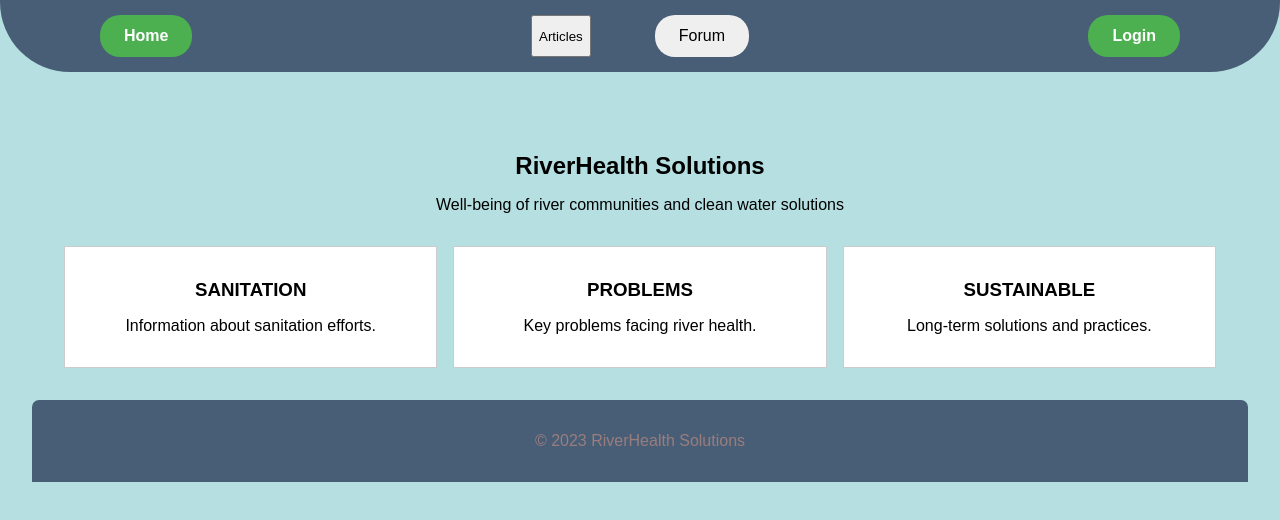
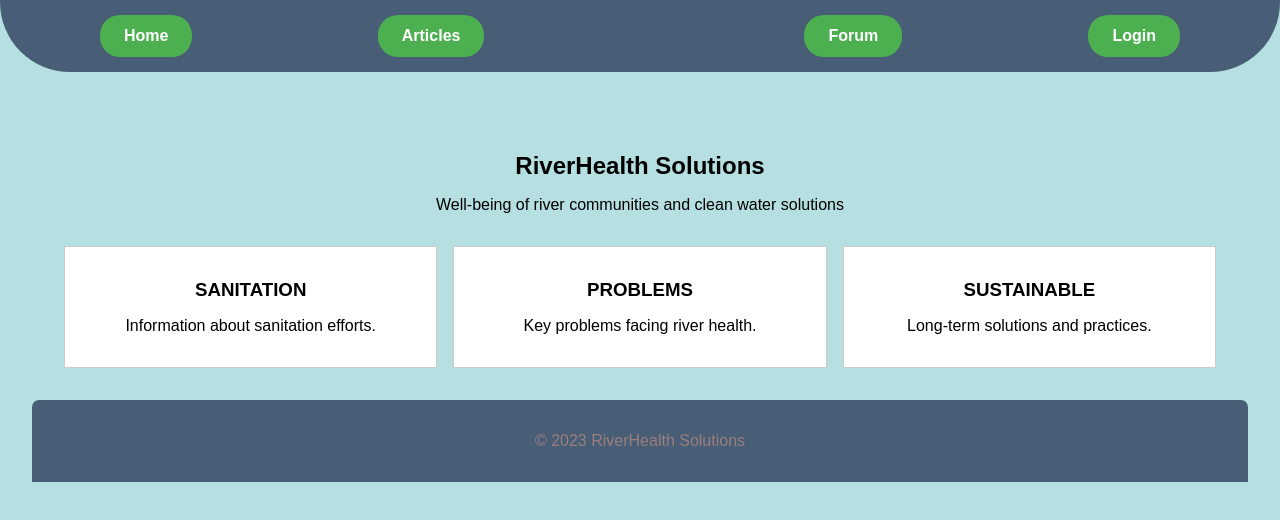
Before and after one commit to PlaceholderOrgan/TPP-foundation, a React (Create React App) app: page / in a window 1280 px wide. Shown: the top 520 px of the page. Built offline with nearby package versions, Linux system fonts and the light colour scheme.

Commit message:
Make the buttons

```diff
--- a/src/styles/styles.css
+++ b/src/styles/styles.css
@@ -61,7 +61,7 @@ img {
 /* Styling for navigation buttons container */
 .nav-buttons {
   display: flex;
-  gap: 4rem;
+  gap: 20rem;
   justify-content: center;
 }
 
@@ -82,16 +82,33 @@ img {
   color: #fff;
 }
 
-.btn-forum{
+.btn-forum {
   border: none;
   padding: 0.75rem 1.5rem;
   cursor: pointer;
   outline: none;
   border-radius: 20px;
   font-size: medium;
+  font-weight: bold;
+  transition: transform 0.2s, background-color 0.2s;
+  background-color: #4caf50;
+  color: #fff;
 }
 
-.btn-login{
+.btn-articles {
+  border: none;
+  padding: 0.75rem 1.5rem;
+  cursor: pointer;
+  outline: none;
+  border-radius: 20px;
+  font-size: medium;
+  font-weight: bold;
+  transition: transform 0.2s, background-color 0.2s;
+  background-color: #4caf50;
+  color: #fff;
+}
+
+.btn-login {
   position: absolute;
   right: 100px;
   top: 15px;
@@ -107,7 +124,7 @@ img {
   color: #fff;
 }
 
-.btn-logout{
+.btn-logout {
   position: absolute;
   right: 100px;
   top: 15px;
@@ -123,8 +140,26 @@ img {
   color: #fff;
 }
 
+.btn-home:hover {
+  transform: scale(1.05);
+  background-color: #5bd15fb9;
+}
 
-/* Hover effect */
+.btn-forum:hover {
+  transform: scale(1.05);
+  background-color: #5bd15fb9;
+}
+
+.btn-articles:hover {
+  transform: scale(1.05);
+  background-color: #5bd15fb9;
+}
+
+.btn-login:hover {
+  transform: scale(1.05);
+  background-color: #5bd15fb9;
+}
+
 .btn-logout:hover {
   transform: scale(1.05);
   background-color: #d76666; /* Ελαφρώς πιο σκούρα απόχρωση για το εφέ hover */
```
